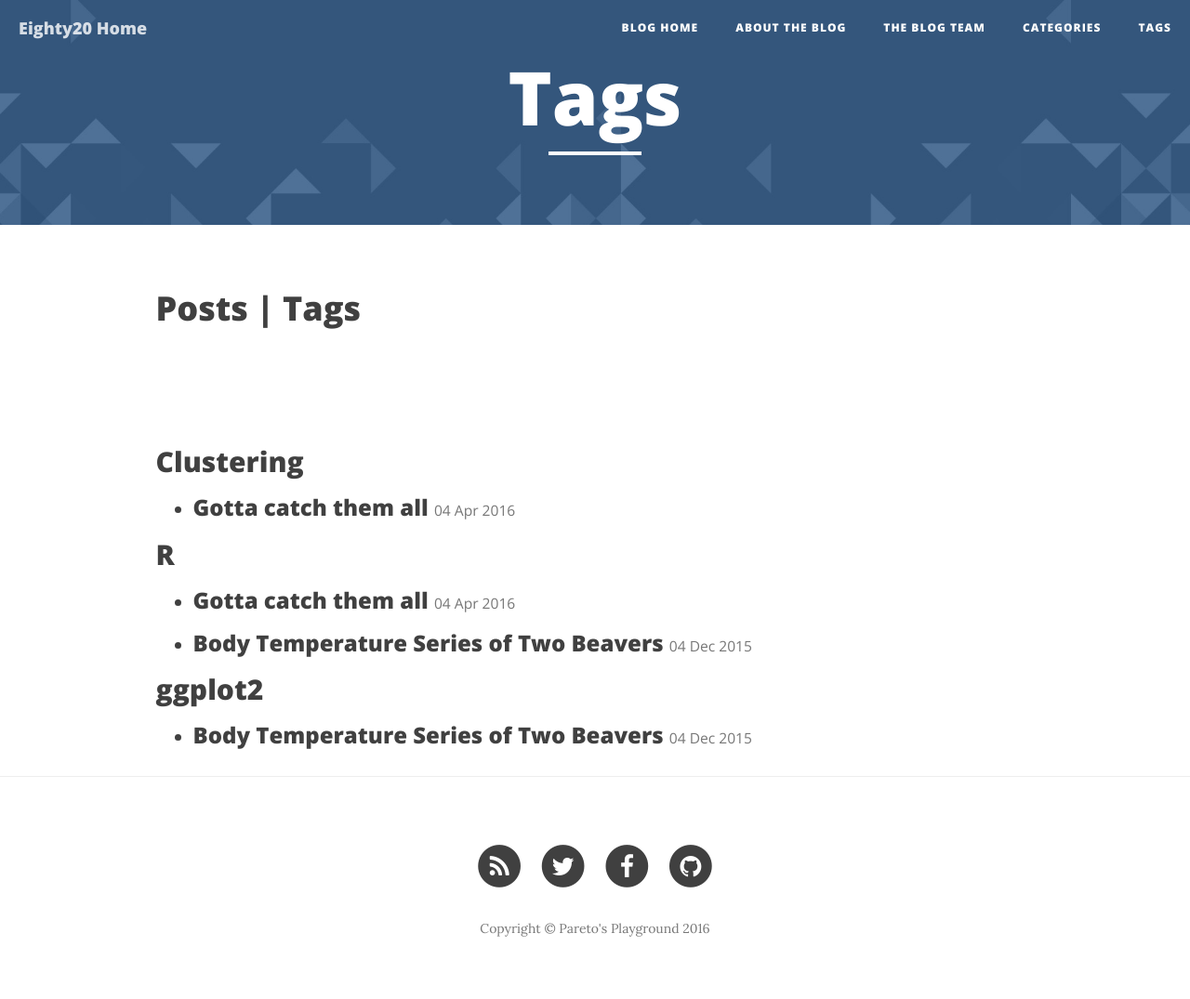
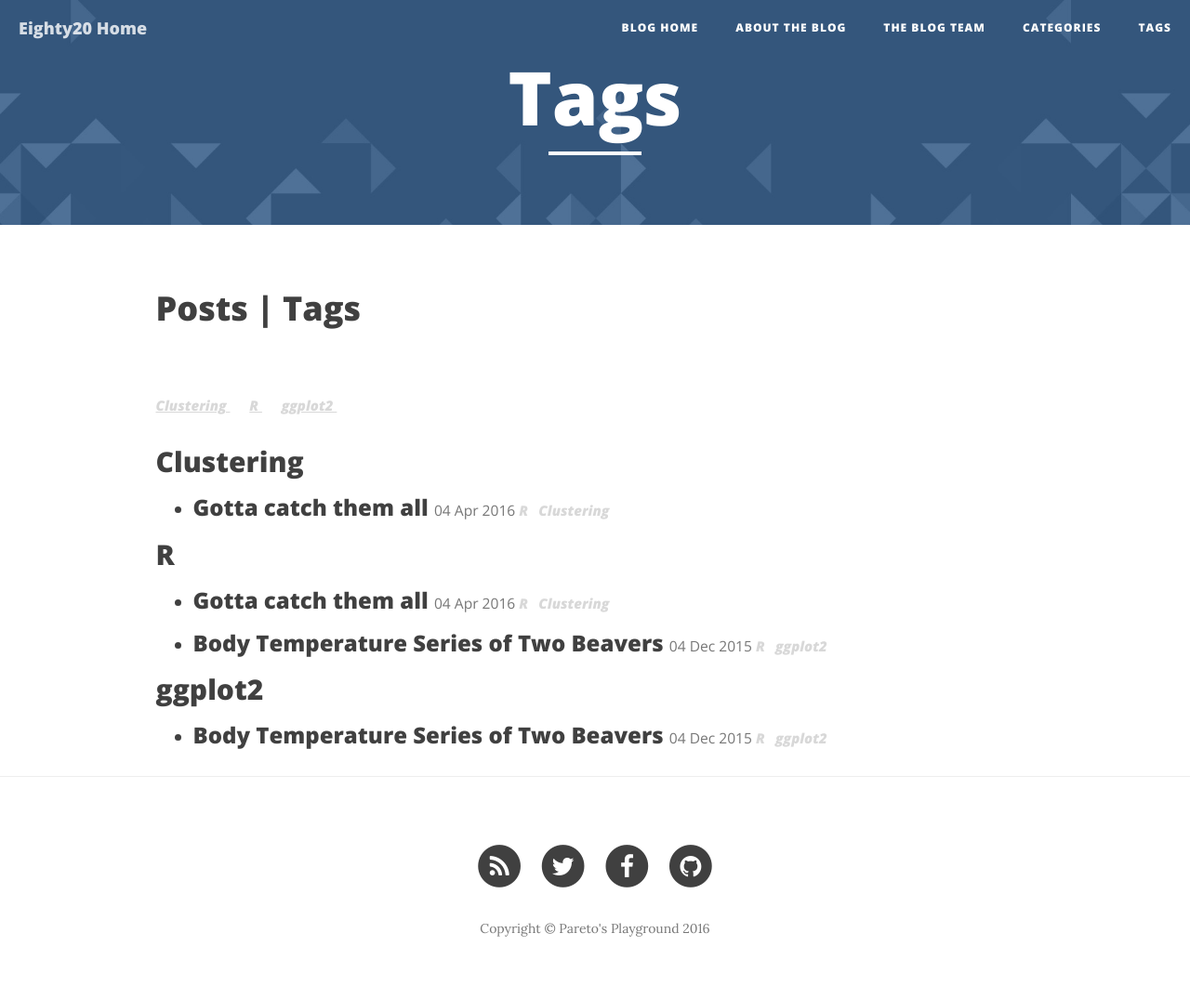
Before and after one commit to snowdj/ECON, a Jekyll site: the page built from blog/tag.html, in a window 1280 px wide. Shown: the whole page at 93% size. Built offline with Jekyll 4.4.1, drawn with Linux system fonts in a browser that asks for light colours; nearby versions of some CDN libraries.

Commit message:
Update clean-blog.css

```diff
--- a/css/clean-blog.css
+++ b/css/clean-blog.css
@@ -402,7 +402,7 @@ body {
     padding-bottom: 5px;
     padding-right: 5px;
     padding-top: 5px;
-    color: #ffffff;
+    color: #d8d8d8;
     background-color: #ffffff;
     font-style: italic;
     font-family: 'Open Sans', 'Helvetica Neue', Helvetica, Arial, sans-serif;
```
